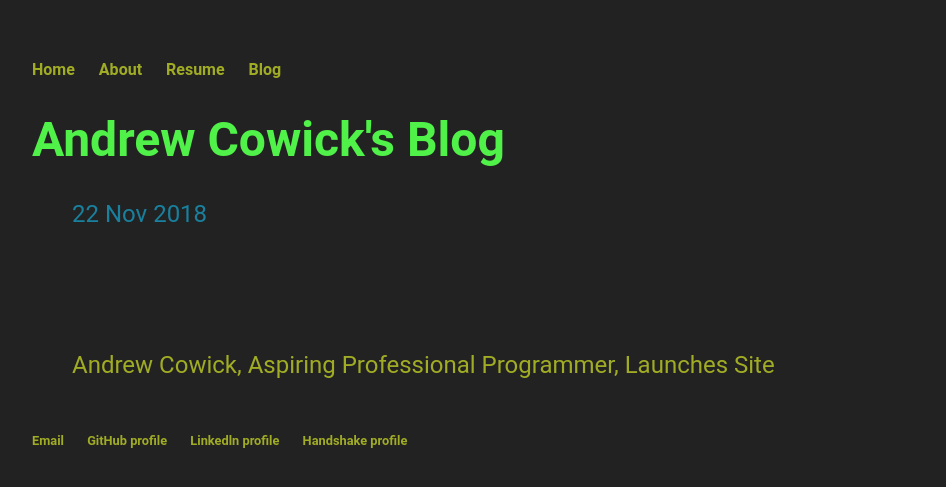
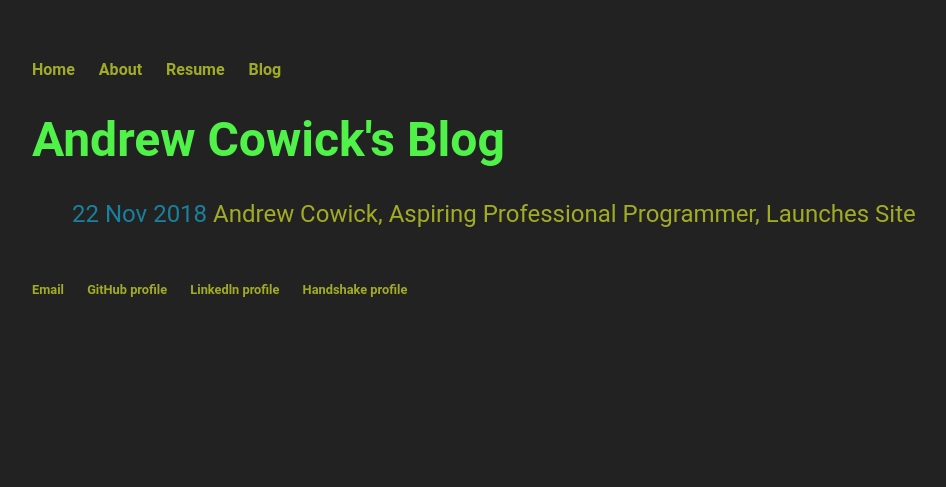
Before and after one commit to acow19/acow19.github.io, a Jekyll site: the page built from blog/index.html, in a window 1280 px wide. Shown: the top 487 px of the page, without its empty margins (160-1106 px from the left). Built offline with Jekyll 4.4.1, drawn with Linux system fonts in a browser that asks for light colours.

Commit message:
Update index.html

```diff
--- a/blog/index.html
+++ b/blog/index.html
@@ -6,6 +6,6 @@ title: Andrew Cowick's Blog
 	<ul class="posts">
 
 	  {% for post in site.posts %}
-		<li><span style="color:#19809e">{{ post.date | date_to_string }}</span><p>&nbsp;</p><a href="{{ post.url }}" title="{{ post.title }}">{{ post.title }}</a></li>
+		<li><span style="color:#19809e">{{ post.date | date_to_string }}</span> <a href="{{ post.url }}" title="{{ post.title }}">{{ post.title }}</a></li>
 	  {% endfor %}
 	</ul>
```
